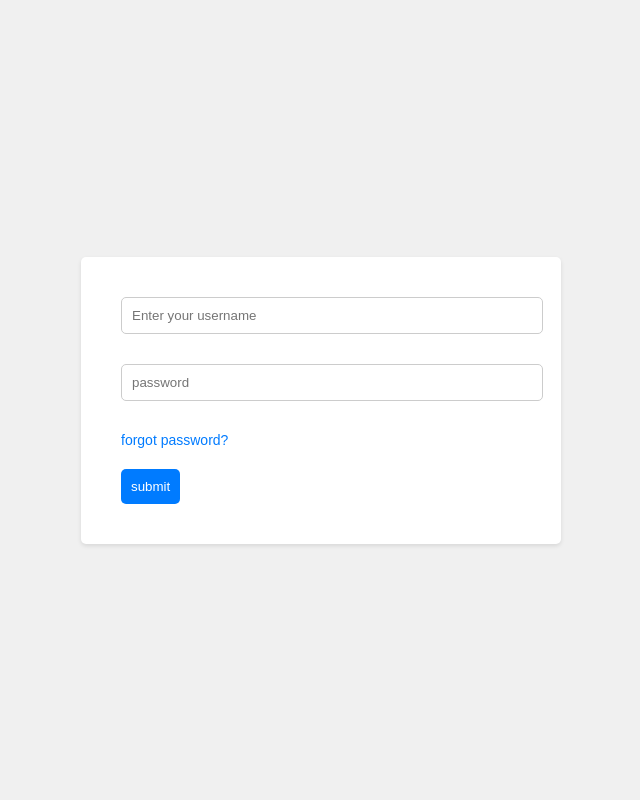
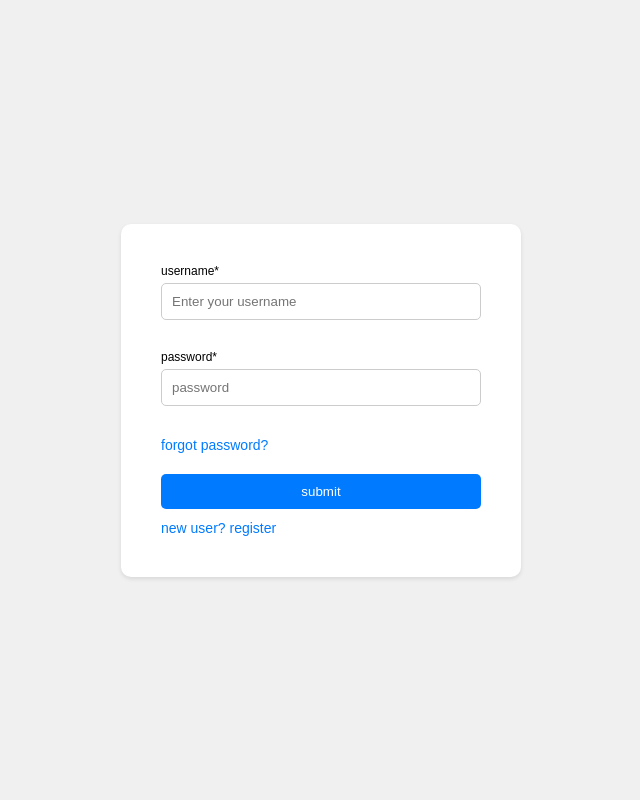
Before and after one commit to saitadikonda99/Django-ToDoList, a Django app: page /login/ in a window 1280 px wide. Shown: the whole page, without its empty margins (319-959 px from the left). Run offline with Django 4.2, Linux system fonts and the light colour scheme.

Commit message:
basic login and register pages created | sai manikanta tadikonda

```diff
--- a/src/List/static/css/index.css
+++ b/src/List/static/css/index.css
@@ -1,46 +1,60 @@
+* {
+    margin: 0;
+    padding: 0;
+    box-sizing: border-box;
+}
+
 .container {
     display: flex;
     flex-direction: column;
-    justify-content: center;
-    align-items: center;
     height: 100vh;
+    width: 100%;
 }
 
-.container-logo {
+.container-nav {
     display: flex;
-    justify-content: center;
+    justify-content: space-between;
     align-items: center;
-    font-family: 'Roboto', sans-serif;
-    height: 20vh;
+    padding: 10px 20px;
     width: 100%;
-    color: rgb(164, 159, 159);
+    font-size: 1vw;
+    border-bottom: .1px solid black;
+    color: rgb(82, 79, 79);
 }
+
 
 .container-in {
     display: flex;
     justify-content: center;
     align-items: center;
-    height: 30vh;
+    height: 60vh;
     width: 100%;
     gap: 20px;
 }
 
 .container input[type=text] {
     width: 50%;
-    height: 30px;
+    height: 50px;
     border-radius: 10px;
     border: 1px solid #ccc;
-    color: #ccc;
+    color: black;
     padding: 10px;
     font-size: 20px;
+}
+
+.form-four {
+    display: flex;
+    flex-direction: column;
+    width: 100%;
+    gap: 10px;
 }
 
 .container button {
     border: none;
     background-color: blue;
     color: white;
+    border-radius: 10px;
     padding: 10px;
-    border-radius: 10px;
 }
 
 .container-head {
--- a/src/List/static/css/login.css
+++ b/src/List/static/css/login.css
@@ -1,9 +1,11 @@
 
 .login-container {
   display: flex;
+  flex-direction: column;
   justify-content: center;
   align-items: center;
   height: 100vh;
+  gap: 4vw;
 }
 
 .login-container-in {
@@ -11,18 +13,23 @@
   max-width: 400px;
   padding: 40px;
   background-color: #fff;
-  border-radius: 5px;
+  border-radius: 10px;
   box-shadow: 0 2px 4px rgba(0, 0, 0, 0.1);
 }
 
-/* Style for the form */
+
 .form-div {
   display: flex;
   flex-direction: column;
   gap: 20px;
 }
 
-/* Style for form inputs */
+.form-one, .form-two{
+  display: flex;
+  flex-direction: column;
+  gap: 5px;
+}
+
 .form-div input[type="text"],
 .form-div input[type="password"] {
   width: 100%;
@@ -30,6 +37,11 @@
   border: 1px solid #ccc;
   border-radius: 5px;
   margin-bottom: 10px;
+}
+
+.form-div label {
+  font-size: 12px;
+  font-weight: 500;
 }
 
 /* Style for the forgot password link */
@@ -54,3 +66,11 @@
 .form-div button:hover {
   background-color: #0056b3;
 }
+
+
+.error-message {
+  display: flex;
+  align-items: center;
+  justify-content: center;
+  color: red;
+}
--- a/src/List/static/css/register.css
+++ b/src/List/static/css/register.css
@@ -9,9 +9,11 @@
   /* Style for the registration container */
   .register-container {
     display: flex;
+    flex-direction: column;
     justify-content: center;
     align-items: center;
     height: 100vh;
+    gap: 4vw;
   }
 
   .register-container-in {
@@ -23,13 +25,13 @@
     box-shadow: 0 2px 4px rgba(0, 0, 0, 0.1);
   }
 
-  /* Style for the registration form */
+
   .register-form {
     display: flex;
     flex-direction: column;
   }
 
-  /* Style for form inputs */
+
   .register-form input[type="text"],
   .register-form input[type="password"],
   .register-form input[type="email"] {
@@ -55,4 +57,22 @@
     background-color: #0056b3;
   }
 
+  .register-five {
+    display: flex;
+    justify-content: space-between;
+    align-items: center;
+    gap: 20px;
+  }
+
+  .register-five a {
+    text-decoration: none;
+  }
   /* Additional styles can be added for more customization */
+
+
+  .error-message {
+    display: flex;
+    align-items: center;
+    justify-content: center;
+    color: red;
+  }
--- a/src/List/templates/login.html
+++ b/src/List/templates/login.html
@@ -4,21 +4,32 @@
 
 <div class="login-container">
     <div class="login-container-in">
-        <form action="" class="form-div">
+        <form  method="post" class="form-div">
+            {% csrf_token %}
             <div class="form-one">
-             <input type="text" placeholder="Enter your username">
+                <label for="username">username*</label>
+             <input type="text" name="username" placeholder="Enter your username">
             </div>
             <div class="form-two">
-                <input type="password" placeholder="password">
+                <label for="username">password*</label>
+                <input type="password" name="password" placeholder="password">
             </div>
             <div class="form-three">
                 <a href="">forgot password?</a>
             </div>
             <div class="form-four">
                 <button>submit</button>
+                <span> <a href="{% url 'register_page' %}">new user? register</a> </span>
             </div>
         </form>
     </div>
+
+    {% if error %}
+    <div class="error-message">
+        {{ error }}
+     </div>
+    {%endif%}
+
 </div>
 
 {%endblock%}
--- a/src/List/views.py
+++ b/src/List/views.py
@@ -1,13 +1,63 @@
-from django.shortcuts import render
-
+from django.shortcuts import render,redirect
+from .models import *
+from django.contrib.auth.models import User
+from django.contrib import messages
+from django.contrib.auth import authenticate, login, logout
+from django.contrib.auth.decorators import login_required
 # Create your views here.
 
-
+@login_required(login_url='login_page')
 def todo(request):
     return render(request, 'index.html')
 
+
 def login_page(request):
+    if request.method == 'POST':
+
+        data = request.POST
+        username = data.get('username')
+        password = data.get('password')
+
+        if not User.objects.filter(username=username).exists():
+            return render(request, 'login.html', {'error': 'User does not exist'})
+
+        user = User.objects.get(username=username)
+
+        if user is None:
+            return render(request, 'login.html', {'error': 'User does not exist'})
+        else:
+            login(request, user)
+            return redirect('todo')
+
     return render(request, 'login.html')
 
 def register_page(request):
+
+    if request.method == 'POST':
+
+        data = request.POST
+
+        username = data.get('username')
+        email = data.get('email')
+        password = data.get('password')
+        confirm_password = data.get('confirm_password')
+
+
+        if password != confirm_password:
+            return render(request, 'register.html', {'error': 'Passwords do not match'})
+
+        if User.objects.filter(username=username).exists():
+            return render(request, 'register.html', {'error': 'Username already exists'})
+
+        user = User.objects.create_user(
+            username=username,
+            email=email,
+            )
+
+        user.set_password(password)
+        user.save()
+
+        messages.success(request, 'successfully registered')
+        return redirect('login_page')
+
     return render(request, 'register.html')
```
Also changed, not shown: manage.py (deleted, +0 -22 lines), src/List/templates/index.html (+12 -3 lines), src/List/templates/register.html (+12 -5 lines).
